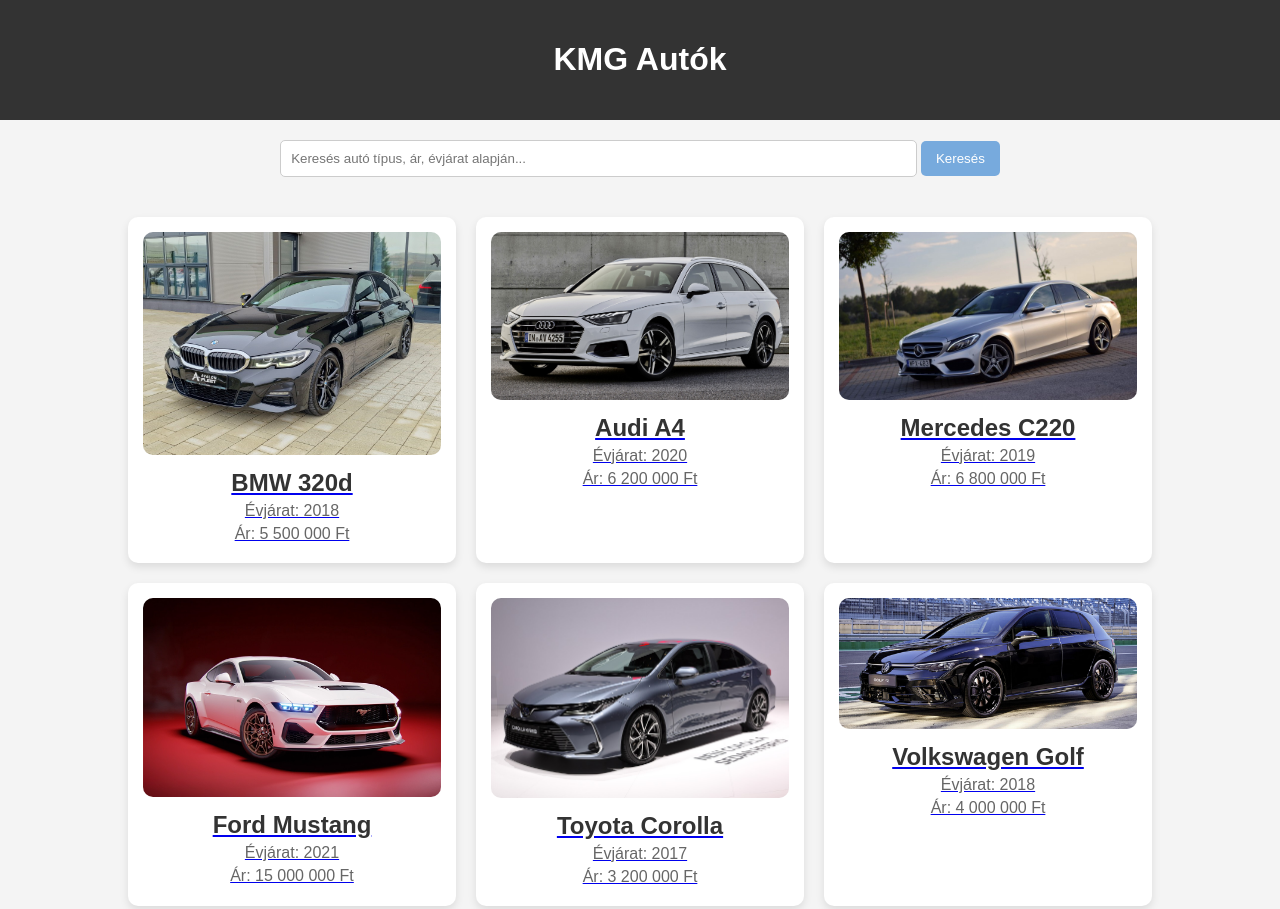
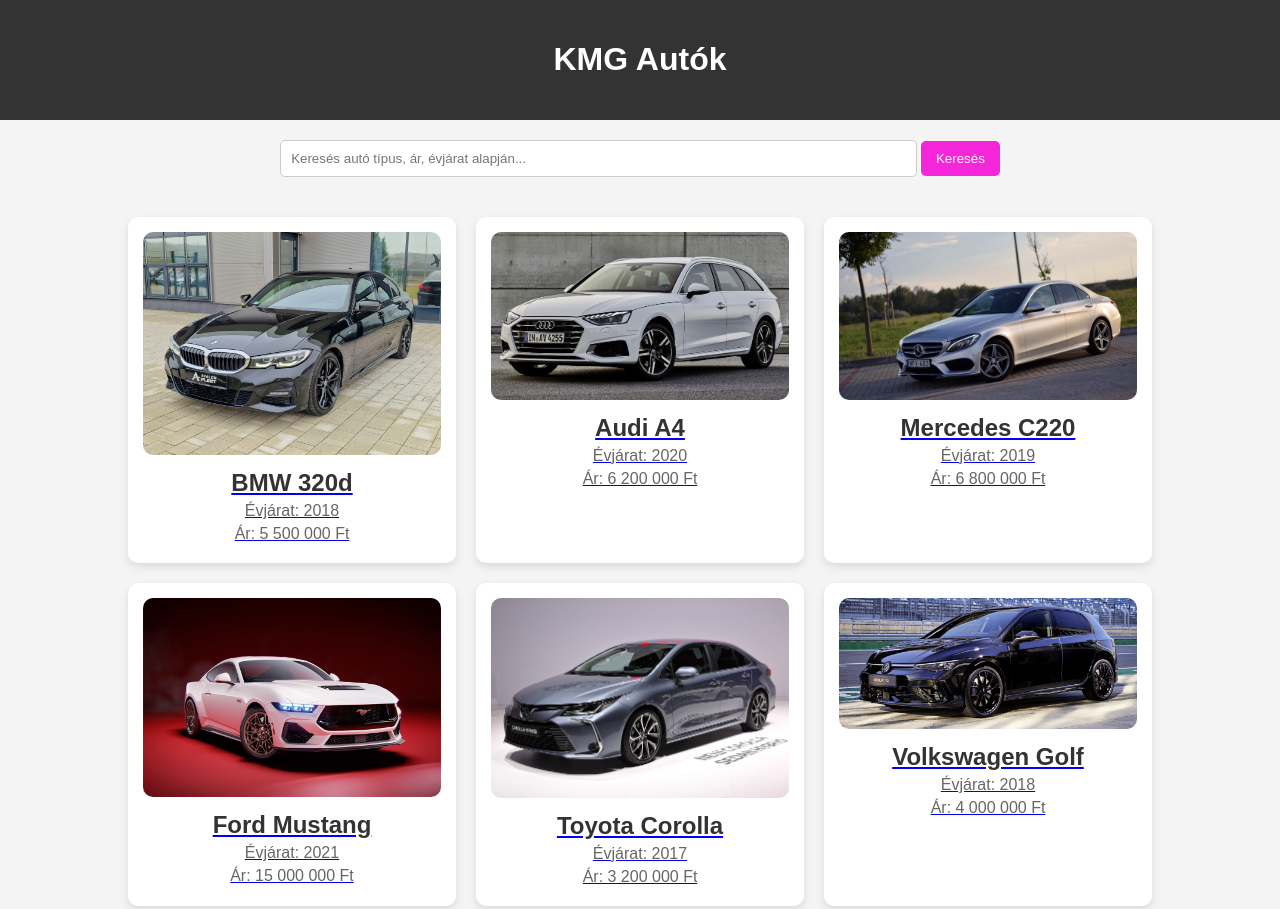
Before and after one commit to LadaLevi/KMG, a plain HTML site: page index.html in a window 1280 px wide. Shown: the top 909 px of the page. Drawn offline with Linux system fonts and the light colour scheme.

Commit message:
micsi neve

```diff
--- a/style.css
+++ b/style.css
@@ -32,7 +32,7 @@
 
 .search-bar button {
     padding: 10px 15px;
-    background: #77aadd;
+    background: #f525d9;
     color: #fff;
     border: none;
     border-radius: 5px;
```
Also changed, not shown: elerhetosegek.html (+1 -1 lines).
